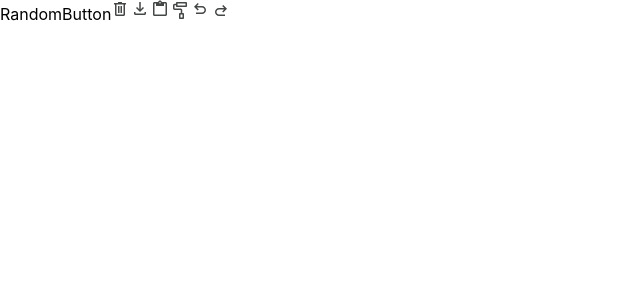
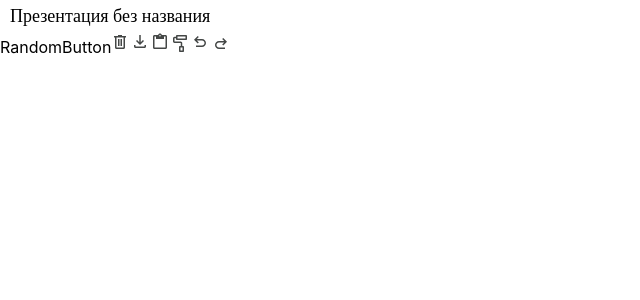
Before and after one commit to Spider-has/KozlovSlides, a React (Create React App) app: page / in a window 1280 px wide. Shown: the top 300 px of the page, without its empty margins (0-640 px from the left). Built offline with nearby package versions, Linux system fonts and the light colour scheme.

Commit message:
Сделал нормальное изменения имени презентации

```diff
--- a/src/components/presentationSettingsBar/PresentationSettingsBar.css
+++ b/src/components/presentationSettingsBar/PresentationSettingsBar.css
@@ -0,0 +1,52 @@
+.ivan{
+    display: flex;
+}
+
+.input-text{
+    display: block;
+    position: relative;
+    padding: 1px 2px 1px 5px;
+}
+
+.input-text__text{
+    display: block;
+    font-family: 'Times New Roman', Times, serif;
+    font-size: 18px;
+    text-overflow: ellipsis;
+    overflow: hidden;
+    white-space: nowrap;
+    max-width: 90%;
+    width: fit-content;
+    padding: 5px;
+    border-radius: 10px;
+}
+
+.input-text__text:hover{
+    outline: 1px solid gray;
+}
+
+.input-text__input {
+    display: none;
+    font-family: 'Times New Roman', Times, serif;
+    position: absolute;
+    top: 1px;
+    left: 0;
+    max-width: 90%;
+    font-size: 18px;
+    padding: 5px;
+    padding-left: 10px;
+    border-radius: 10px;
+    border: none;
+}
+
+.input-text__input:focus{
+    outline: 1px solid blue;
+}
+
+.input-text__input_active{
+    display: block;
+}
+
+.single-line{
+    font-size: 18px;
+}
--- a/src/components/presentationSettingsBar/PresentationSettingsBar.tsx
+++ b/src/components/presentationSettingsBar/PresentationSettingsBar.tsx
@@ -1,5 +1,79 @@
+import { useRef, useState } from 'react';
+import './PresentationSettingsBar.css';
+const InputText = () => {
+    const [name, setName] = useState('Презентация без названия');
+    const inputRef = useRef<HTMLInputElement>(null);
+    const spanRef = useRef<HTMLSpanElement>(null);
+    const handleClick = () => {
+        if (inputRef.current) {
+            inputRef.current.classList.add('input-text__input_active');
+            inputRef.current.focus();
+            inputRef.current.addEventListener('keydown', enterDownHandler);
+            inputRef.current.addEventListener('click', closeOnClick);
+        }
+    };
+
+    const enterDownHandler = event => {
+        console.log(event.code);
+        if (event.code == 'Enter') {
+            if (inputRef.current) {
+                inputRef.current.classList.remove('input-text__input_active');
+                if (inputRef.current.value.length) {
+                    setName(inputRef.current.value);
+                } else {
+                    setName('Презентация без названия');
+                }
+                inputRef.current.removeEventListener(
+                    'keydown',
+                    enterDownHandler,
+                );
+            }
+        }
+    };
+
+    const changeInputWidth = () => {
+        if (inputRef.current && spanRef.current) {
+            inputRef.current.style.width =
+                spanRef.current.offsetWidth + 15 + 'px';
+            setName(inputRef.current.value);
+        }
+    };
+
+    const closeOnClick = event => {
+        if (
+            !event.target.classList.contains('input-text__input') &&
+            inputRef.current
+        ) {
+            inputRef.current.classList.remove('input-text__input_active');
+            inputRef.current.removeEventListener('click', closeOnClick);
+        }
+    };
+    return (
+        <div className="input-text">
+            <span
+                onClick={handleClick}
+                className="input-text__text"
+                ref={spanRef}
+            >
+                {name}
+            </span>
+            <input
+                className="input-text__input"
+                type="text"
+                ref={inputRef}
+                placeholder={name}
+                onInput={changeInputWidth}
+            />
+        </div>
+    );
+};
+
 const Title = () => {
-    return <div>Презентация без названия</div>;
+    return (
+        <div>
+            <InputText />
+        </div>
+    );
 };
 
 export { Title };
--- a/src/pages/Main.tsx
+++ b/src/pages/Main.tsx
@@ -1,4 +1,5 @@
 import { Button } from '../components/button/Button';
+import { Title } from '../components/presentationSettingsBar/PresentationSettingsBar';
 
 const FileSettingsPanel = () => {
     return (
@@ -11,6 +12,7 @@ const FileSettingsPanel = () => {
 const MainPage = () => {
     return (
         <div>
+            <Title />
             <FileSettingsPanel />
         </div>
     );
```
